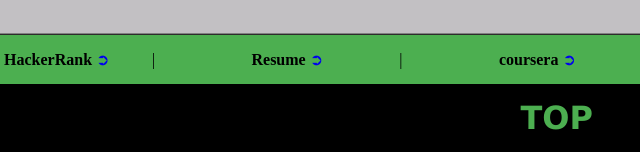
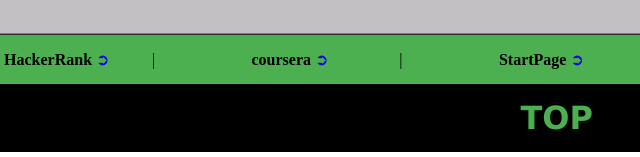
Before and after one commit to amrit23-web/website, a plain HTML site: page index.html in a window 1280 px wide. Shown: the part 3137-3294 px from the top of the page, 577-1217 px from the left. Drawn offline with Linux system fonts and the light colour scheme.

Commit message:
Update index.html

```diff
--- a/index.html
+++ b/index.html
@@ -464,8 +464,8 @@
 							|
 						</td>
 						<td width="13%" valign="top">
-							<b>Resume</b>
-							<a href="#" style="text-decoration:none">
+							<b>coursera</b>
+							<a href="https://www.coursera.org/user/9ee2565e487bd8f86f286e411c9c030b" style="text-decoration:none">
 								➲
 							</a>
 						</td>
@@ -475,8 +475,9 @@
 						</td>
 
 						<td width="13%" valign="top">
-							<b>coursera</b>
-							<a href="https://www.coursera.org/user/9ee2565e487bd8f86f286e411c9c030b" style="text-decoration:none">
+							<b>StartPage</b>
+							<a href="#" style="text-decoration:none">
+
 								➲
 							</a>
 						</td>
```
